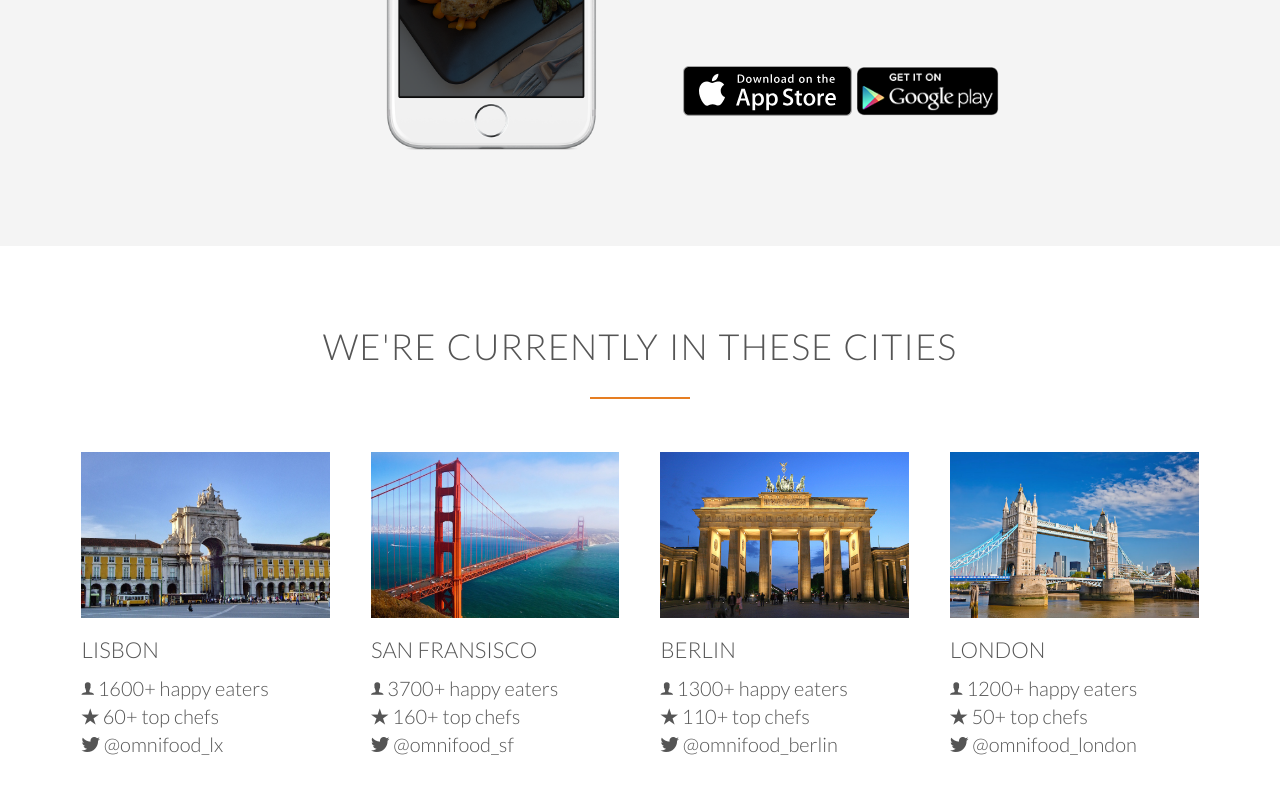
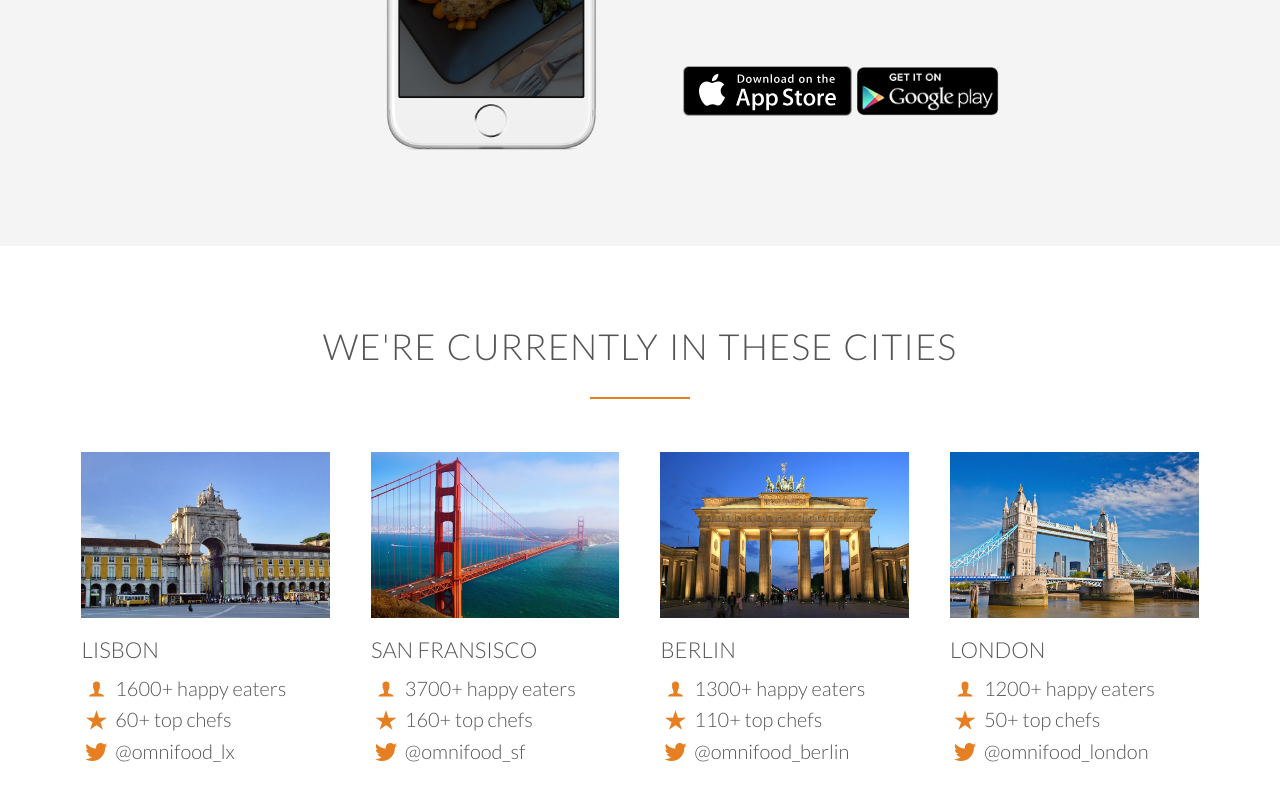
Before and after one commit to Dorani/Food-App, a plain HTML site: page index.html in a window 1280 px wide. Shown: the part 2441-3241 px from the top of the page. Drawn offline with Linux system fonts and the light colour scheme; files whose address does not match are found by name.

Commit message:
redesigned icons with special props, see icons sections of css

```diff
--- a/resources/css/style.css
+++ b/resources/css/style.css
@@ -103,12 +103,16 @@ h2:after {
   margin-bottom: 10px;
 }
 
-.icons-small {
+.icon-small {
   display: inline-block;
   width: 30px;
   text-align: center;
   color: #e67e22;
   font-size: 120%;
+  /* secrets to align text and icons*/
+  line-height: 120%;
+  vertical-align: middle;
+  margin-top: -4px;
 }
 
 /*---- Buttons ---- */
```
